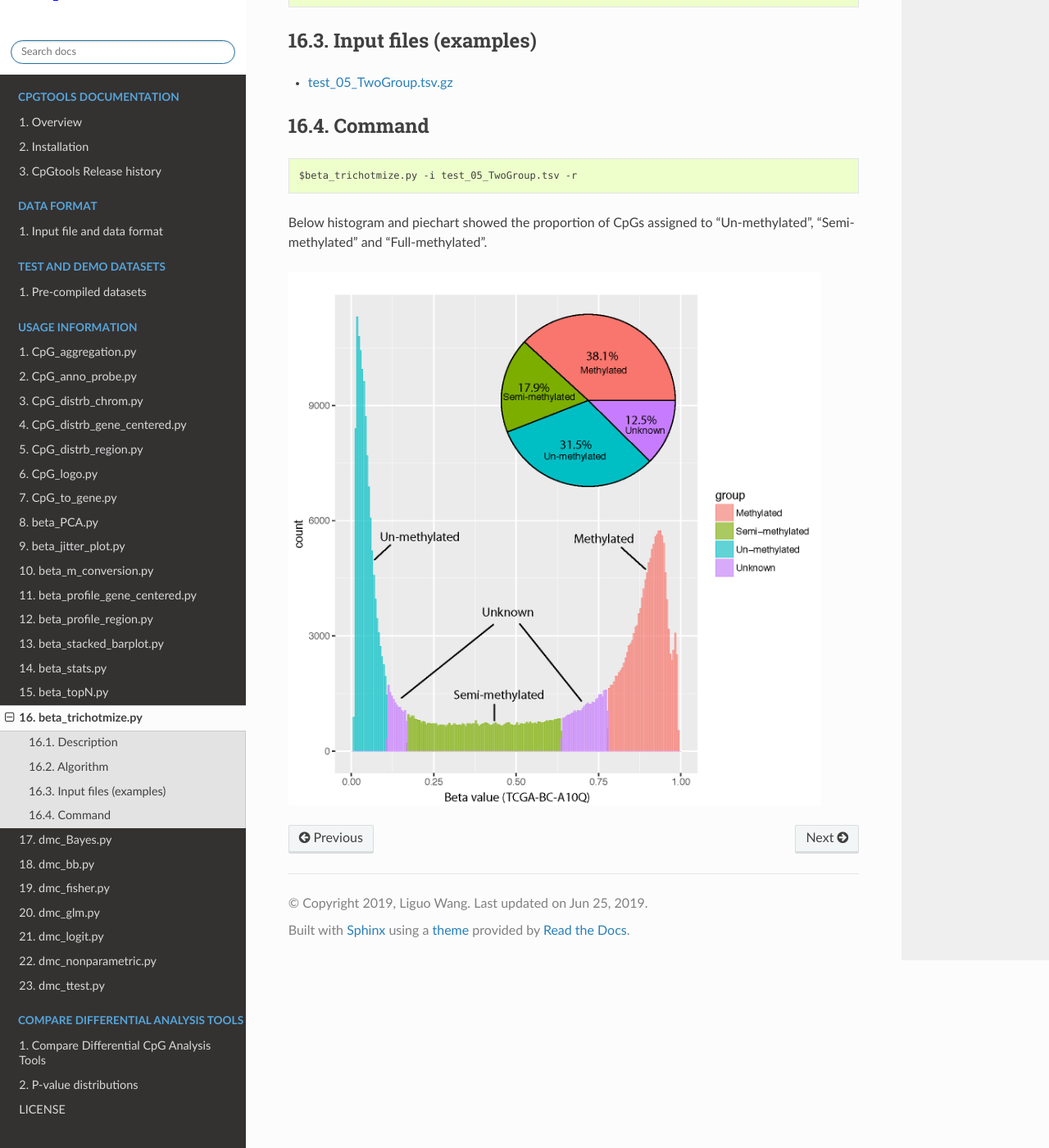
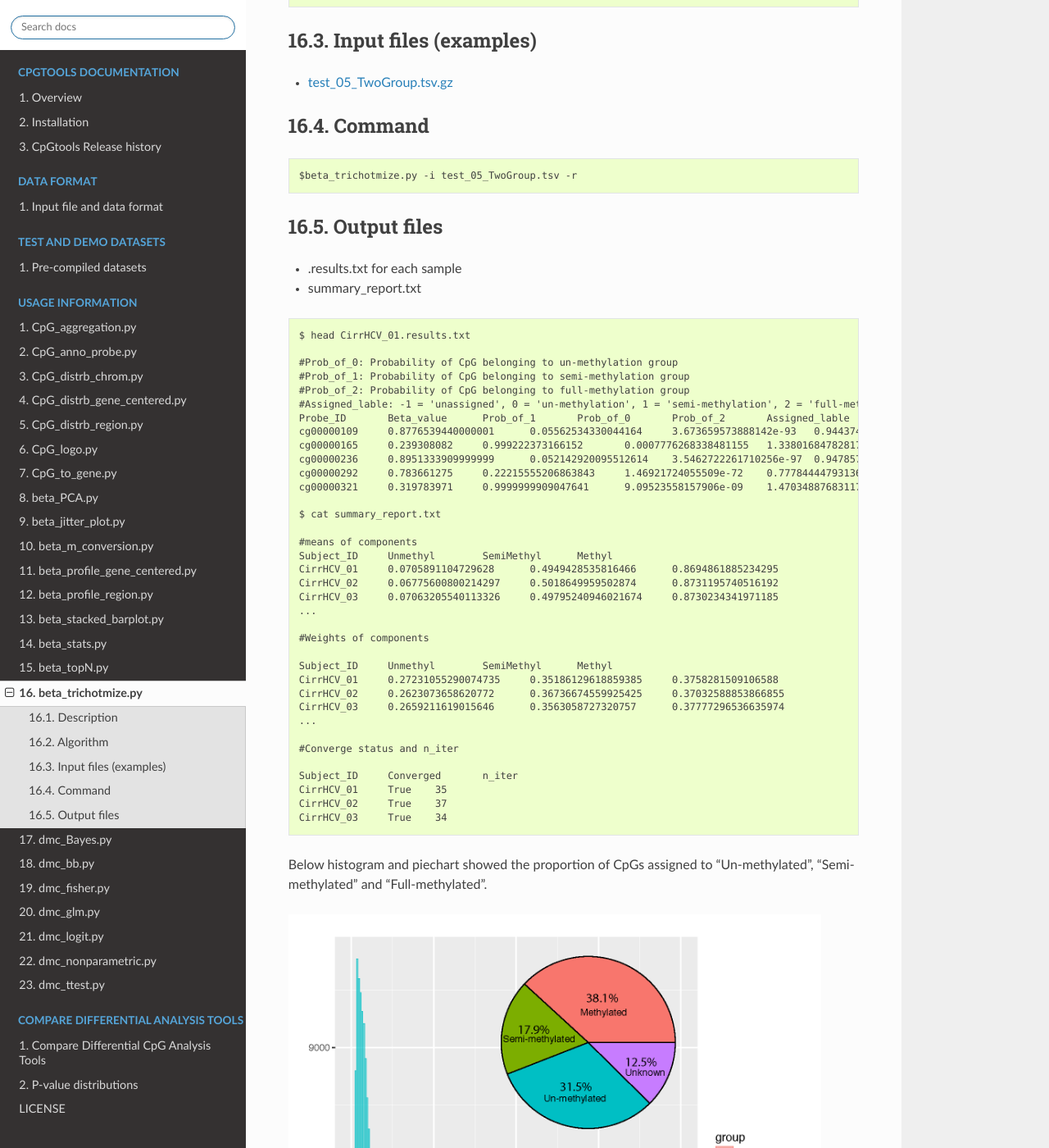
Before and after one commit to liguowang/cpgtools, a Sphinx documentation site: the page built from docs/source/demo/beta_trichotmize.rst, in a window 1280 px wide and 1400 px high, scrolled down 1341 px. Shown: the whole window at 82% size. Built offline with Sphinx 7.4.7 and the Read the Docs theme 2.0.0, drawn with Linux system fonts in a browser that asks for light colours.

Commit message:
update docs

```diff
--- a/docs/source/demo/beta_trichotmize.rst
+++ b/docs/source/demo/beta_trichotmize.rst
@@ -61,6 +61,51 @@ Command
 
  $beta_trichotmize.py -i test_05_TwoGroup.tsv -r
 
+Output files
+-------------
+
+- .results.txt for each sample
+- summary_report.txt
+
+::
+
+ $ head CirrHCV_01.results.txt
+
+ #Prob_of_0: Probability of CpG belonging to un-methylation group
+ #Prob_of_1: Probability of CpG belonging to semi-methylation group
+ #Prob_of_2: Probability of CpG belonging to full-methylation group
+ #Assigned_lable: -1 = 'unassigned', 0 = 'un-methylation', 1 = 'semi-methylation', 2 = 'full-methylation'
+ Probe_ID	Beta_value	Prob_of_1	Prob_of_0	Prob_of_2	Assigned_lable
+ cg00000109	0.8776539440000001	0.05562534330044164	3.673659573888142e-93	0.9443746566995583	2
+ cg00000165	0.239308082	0.999222373166152	0.0007776268338481155	1.3380168478281785e-21	1
+ cg00000236	0.8951333909999999	0.052142920095512614	3.5462722261710256e-97	0.9478570799044873	2
+ cg00000292	0.783661275	0.22215555206863843	1.46921724055509e-72	0.7778444479313614	2
+ cg00000321	0.319783971	0.9999999909047641	9.09523558157906e-09	1.4703488768311725e-16	1
+
+ $ cat summary_report.txt
+
+ #means of components
+ Subject_ID	Unmethyl	SemiMethyl	Methyl
+ CirrHCV_01	0.0705891104729628	0.4949428535816466	0.8694861885234295
+ CirrHCV_02	0.06775600800214297	0.5018649959502874	0.8731195740516192
+ CirrHCV_03	0.07063205540113326	0.49795240946021674	0.8730234341971185
+ ...
+
+ #Weights of components
+
+ Subject_ID	Unmethyl	SemiMethyl	Methyl
+ CirrHCV_01	0.27231055290074735	0.35186129618859385	0.3758281509106588
+ CirrHCV_02	0.2623073658620772	0.36736674559925425	0.37032588853866855
+ CirrHCV_03	0.2659211619015646	0.3563058727320757	0.37777296536635974
+ ...
+
+ #Converge status and n_iter
+
+ Subject_ID	Converged	n_iter
+ CirrHCV_01	True	35
+ CirrHCV_02	True	37
+ CirrHCV_03	True	34
+
 Below histogram and piechart showed the proportion of CpGs assigned to "Un-methylated", "Semi-methylated" and "Full-methylated".
 
 .. image:: ../_static/trichotmize.png
```
